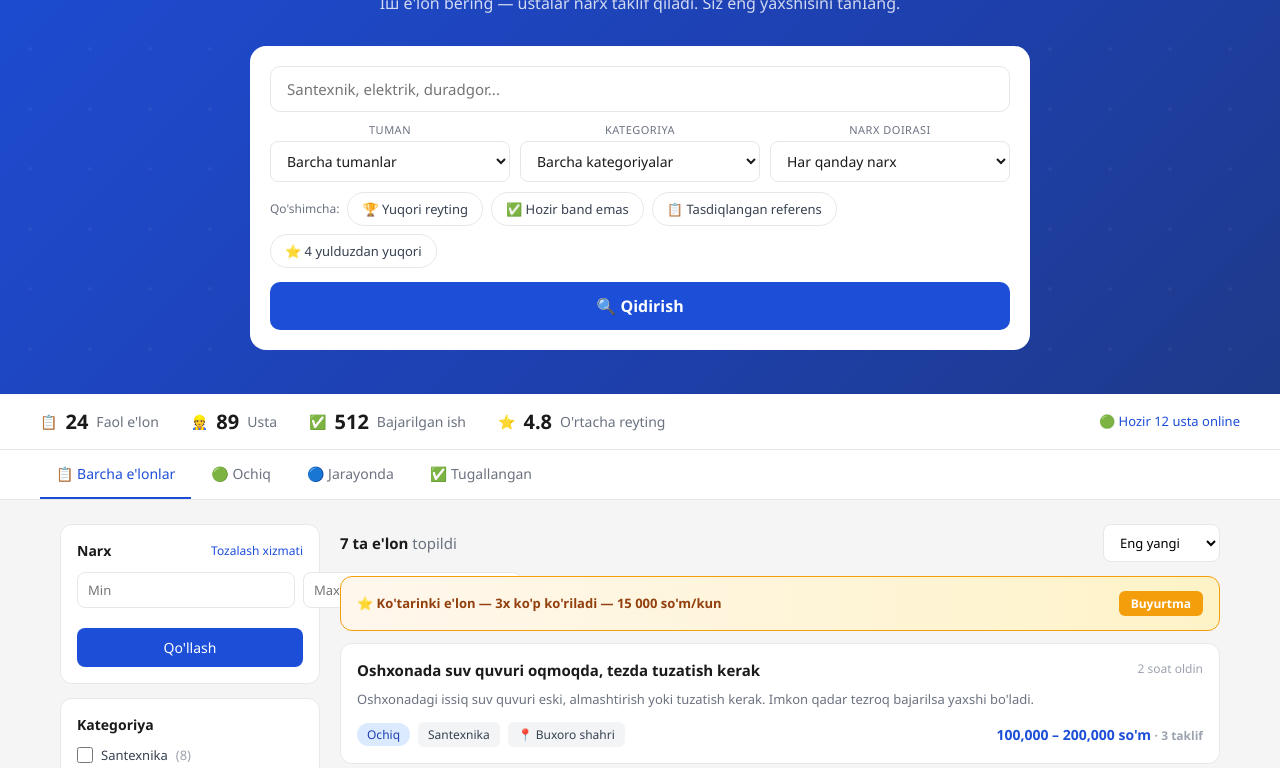
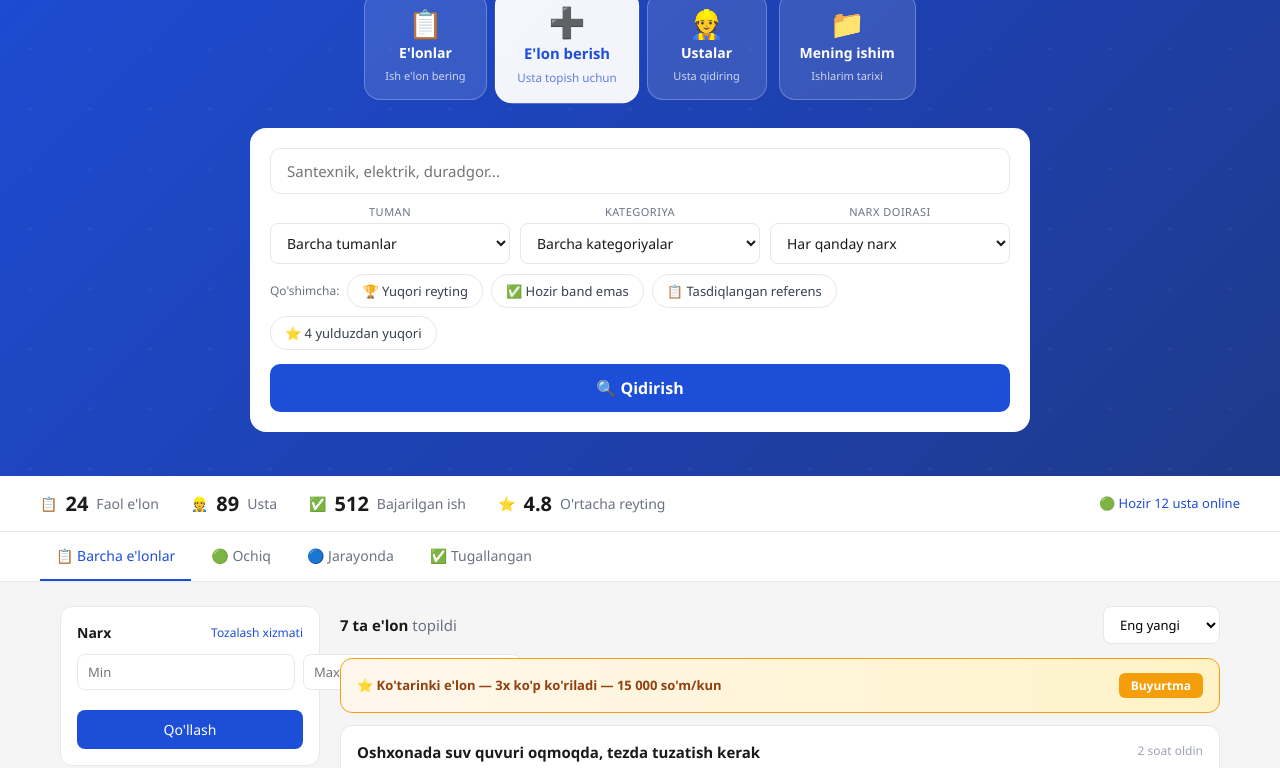
Before and after one commit to Amirbek1986/ustatop, a plain HTML site: page index.html in a window 1280 px wide. Shown: the part 282-1050 px from the top of the page. Drawn offline with Linux system fonts and the light colour scheme.

Commit message:
Add files via upload

```diff
--- a/index.html
+++ b/index.html
@@ -452,6 +452,23 @@ a{text-decoration:none;color:inherit}
 @media (max-width: 1024px) {
   body { padding-bottom: 64px; }
 }
+/* HERO TUGMALAR */
+.hero-btns{display:flex;gap:12px;justify-content:center;margin-bottom:28px;flex-wrap:wrap}
+.hbtn-card{background:rgba(255,255,255,.12);border:1.5px solid rgba(255,255,255,.25);border-radius:16px;padding:16px 20px;cursor:pointer;transition:all .2s;display:flex;flex-direction:column;align-items:center;gap:6px;min-width:120px;font-family:inherit;color:#fff}
+.hbtn-card:hover{background:rgba(255,255,255,.22);border-color:rgba(255,255,255,.5);transform:translateY(-2px)}
+.hbtn-main{background:rgba(255,255,255,.95);border-color:#fff;color:#1d4ed8;transform:scale(1.06)}
+.hbtn-main:hover{background:#fff;transform:scale(1.08) translateY(-2px)}
+.hbtn-icon{font-size:28px;line-height:1}
+.hbtn-label{font-size:14px;font-weight:700}
+.hbtn-desc{font-size:11px;opacity:.75;font-weight:400}
+.hbtn-main .hbtn-desc{color:#1d4ed8;opacity:.7}
+@media(max-width:1024px){
+  .hero-btns{gap:8px;margin-bottom:20px}
+  .hbtn-card{min-width:calc(50% - 12px);flex:1;padding:14px 10px}
+  .hbtn-icon{font-size:22px}
+  .hbtn-label{font-size:13px}
+  .hbtn-main{transform:none}
+}
 </style>
 <body>
 
@@ -511,7 +528,31 @@ a{text-decoration:none;color:inherit}
 <div class="hero" id="hero-section">
   <div class="hero-badge">🔧 Buxoro viloyati №1 usta topish platformasi</div>
   <h1>Usta topish.<br><span>Ishonchli. Tez. Sifatli.</span></h1>
-  <p>Iш e'lon bering — ustalar narх taklif qiladi. Siz eng yaxshisini tanIang.</p>
+
+  <!-- 3 ta asosiy tugma -->
+  <div class="hero-btns">
+    <button class="hbtn-card" onclick="showView('jobs');scrollToMain()">
+      <div class="hbtn-icon">📋</div>
+      <div class="hbtn-label">E'lonlar</div>
+      <div class="hbtn-desc">Ish e'lon bering</div>
+    </button>
+    <button class="hbtn-card hbtn-main" onclick="openNewJob()">
+      <div class="hbtn-icon">➕</div>
+      <div class="hbtn-label">E'lon berish</div>
+      <div class="hbtn-desc">Usta topish uchun</div>
+    </button>
+    <button class="hbtn-card" onclick="showView('ustas');scrollToMain()">
+      <div class="hbtn-icon">👷</div>
+      <div class="hbtn-label">Ustalar</div>
+      <div class="hbtn-desc">Usta qidiring</div>
+    </button>
+    <button class="hbtn-card" onclick="showView('my');scrollToMain()">
+      <div class="hbtn-icon">📁</div>
+      <div class="hbtn-label">Mening ishim</div>
+      <div class="hbtn-desc">Ishlarim tarixi</div>
+    </button>
+  </div>
+
   <div class="search-box">
     <div class="search-top">
       <input class="search-text" type="text" id="main-search" placeholder="Santexnik, elektrik, duradgor..." oninput="liveSearch()">
@@ -1920,6 +1961,11 @@ if (chatInp) {
 }
 
 
+function scrollToMain() {
+  var el = document.querySelector('.main');
+  if (el) el.scrollIntoView({behavior:'smooth', block:'start'});
+}
+
 var toastTimer;
 function showToast(msg) {
   var t = document.getElementById('toast');
```
